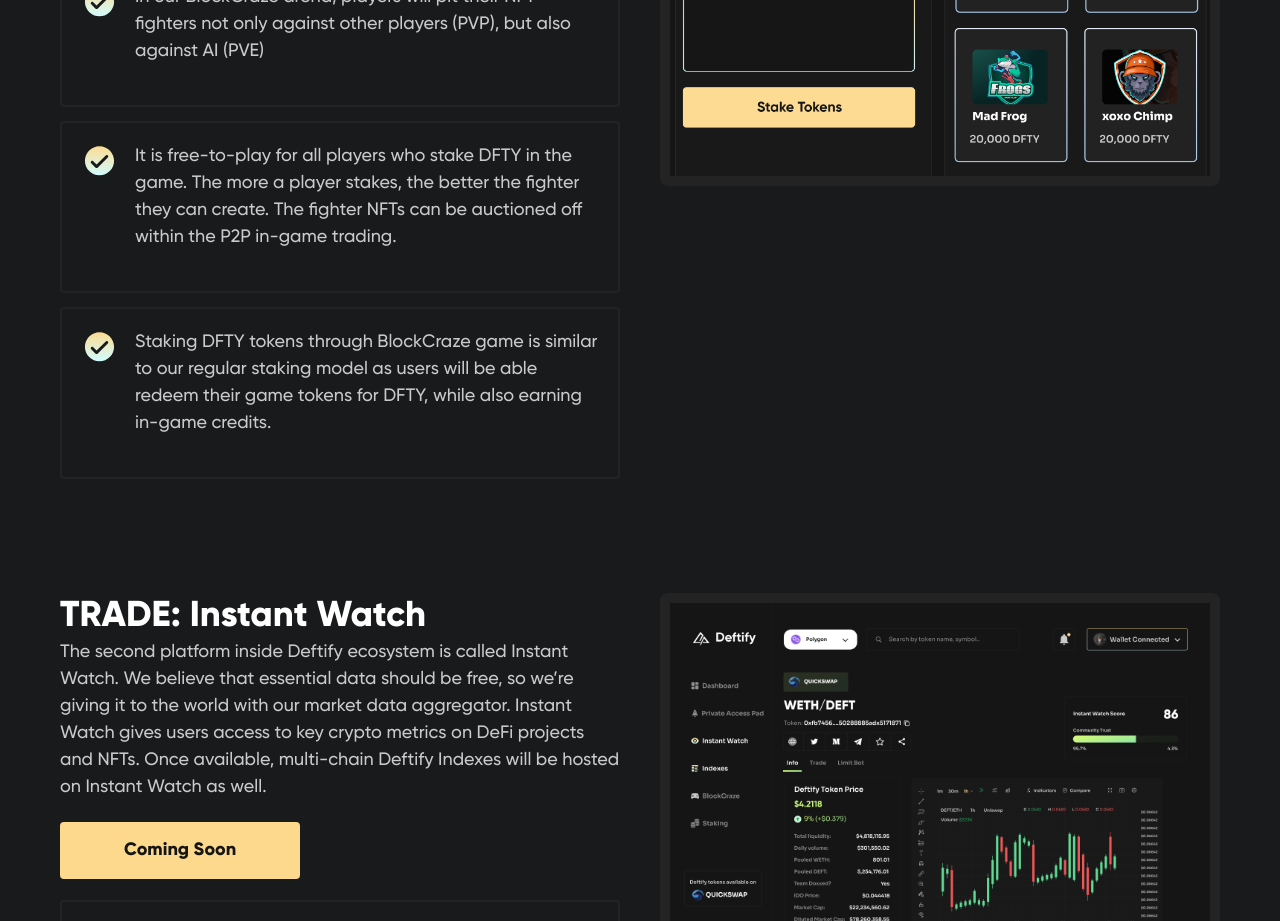
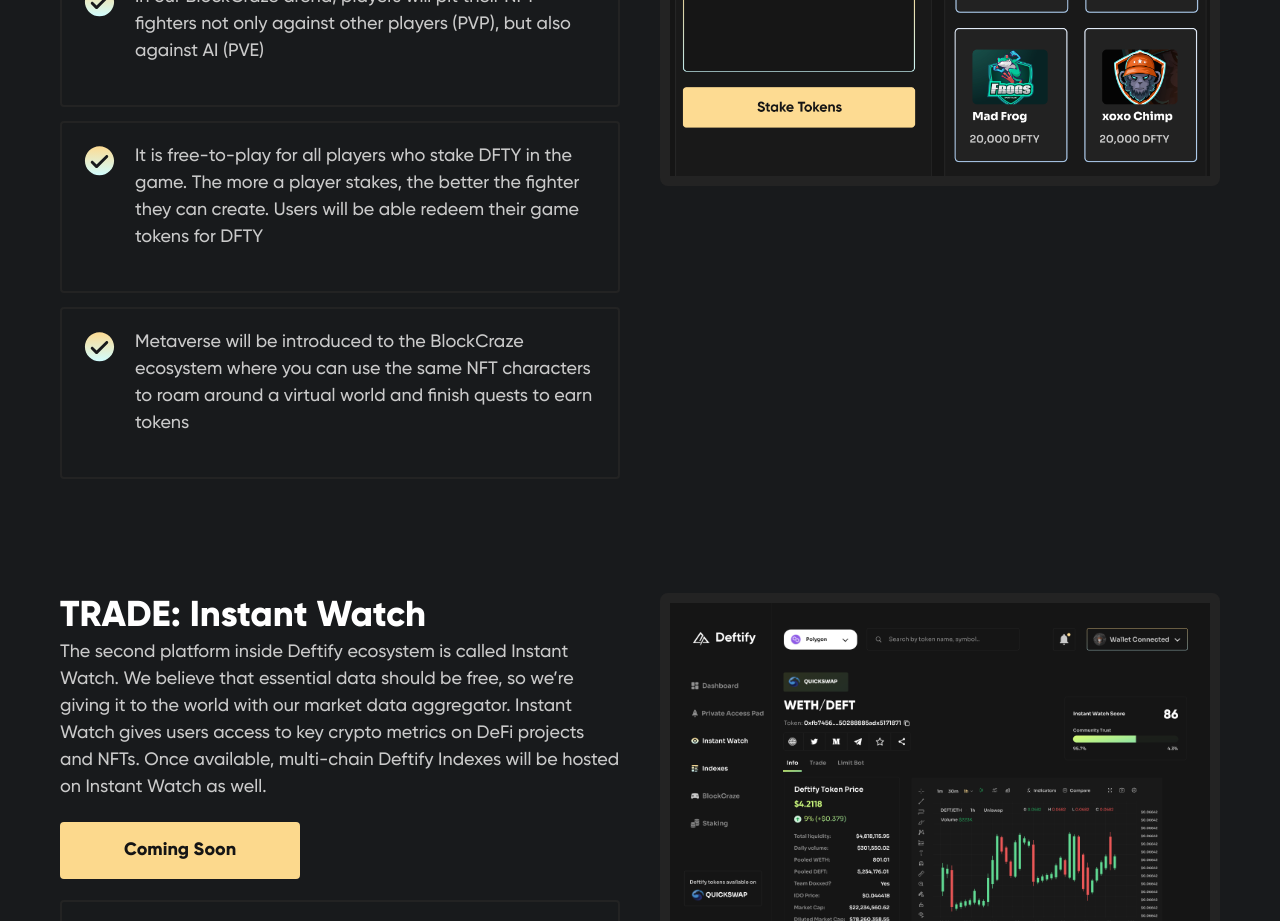
Before and after one commit to KvNGCzA/Official-Website, a React (Create React App) app: page / in a window 1280 px wide. Shown: the part 1520-2441 px from the top of the page. Built offline with nearby package versions, Linux system fonts and the light colour scheme; a web font is replaced by a local one.

Commit message:
Update index.tsx

```diff
--- a/src/pages/Home/index.tsx
+++ b/src/pages/Home/index.tsx
@@ -101,8 +101,8 @@ export const Home = (props: Props) => {
             <CustomList
               data={[
                 "In our BlockCraze arena, players will pit their NFT fighters not only against other players (PVP), but also against AI (PVE)",
-                "It is free-to-play for all players who stake DFTY in the game. The more a player stakes, the better the fighter they can create. The fighter NFTs can be auctioned off within the P2P in-game trading.",
-                "Staking DFTY tokens through BlockCraze game is similar to our regular staking model as users will be able redeem their game tokens for DFTY, while also earning in-game credits.",
+                "It is free-to-play for all players who stake DFTY in the game. The more a player stakes, the better the fighter they can create. Users will be able redeem their game tokens for DFTY",
+                "Metaverse will be introduced to the BlockCraze ecosystem where you can use the same NFT characters to roam around a virtual world and finish quests to earn tokens",
               ]}
             />
           </div>
```
